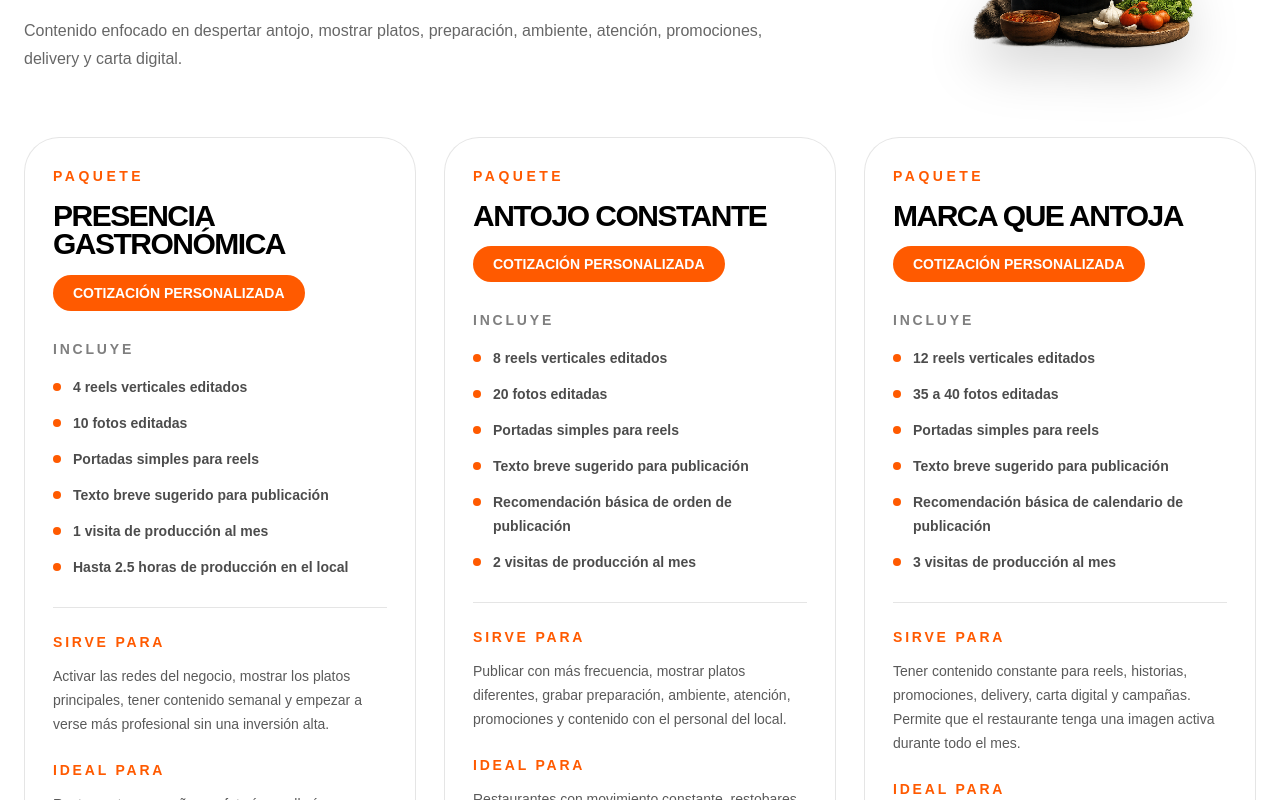
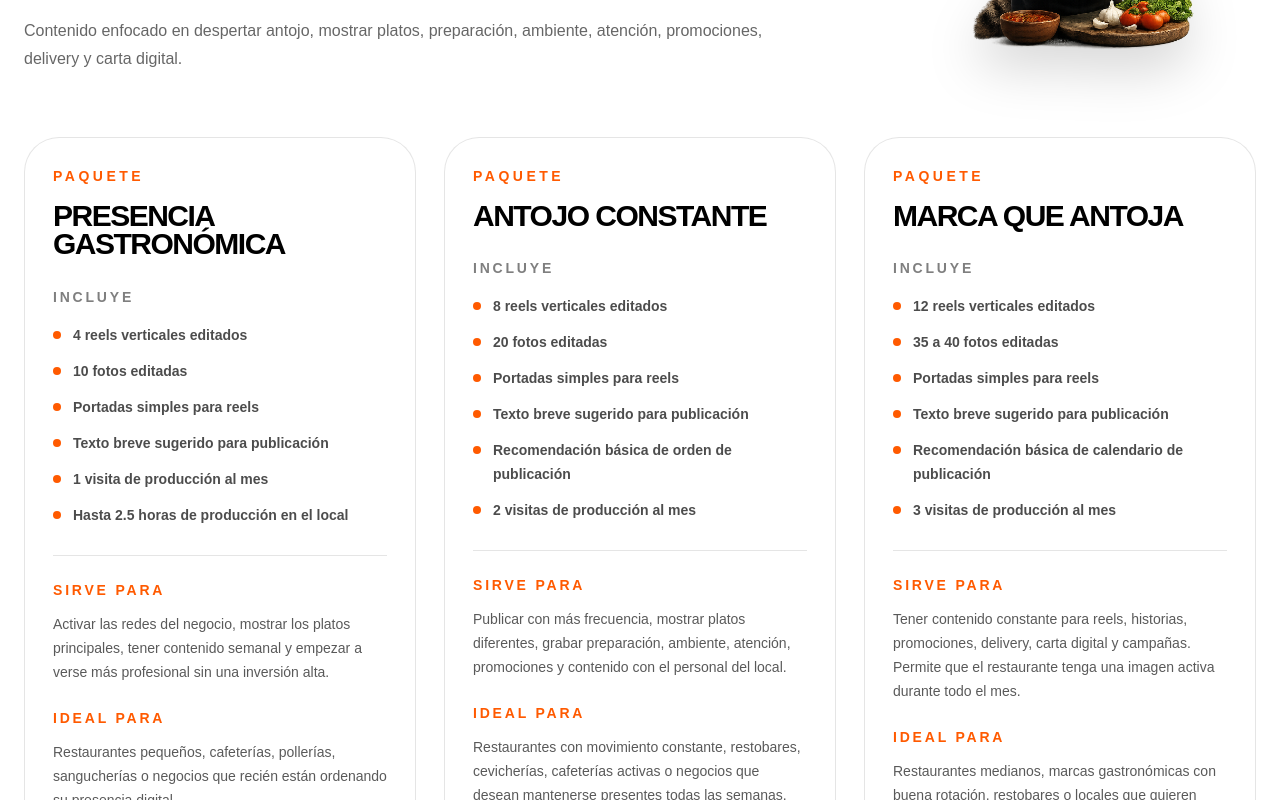
Before and after one commit to somosstudiomapache/mapache-studio, a Next.js app: page /paquetes in a window 1280 px wide. Shown: the part 1900-2700 px from the top of the page. Built offline with nearby package versions, Linux system fonts and the light colour scheme.

Commit message:
Quitar etiqueta de cotizacion personalizada

```diff
--- a/app/paquetes/page.tsx
+++ b/app/paquetes/page.tsx
@@ -398,10 +398,6 @@ function PlanCard({ plan }: { plan: Plan }) {
         {plan.nombre}
       </h3>
 
-      <p className="mt-4 inline-flex w-fit rounded-full bg-[#ff5a00] px-5 py-2 text-sm font-black uppercase text-white">
-        Cotización personalizada
-      </p>
-
       <div className="mt-7">
         <p className="text-sm font-black uppercase tracking-[0.2em] text-black/50 transition group-hover:text-white/50">
           Incluye
```
